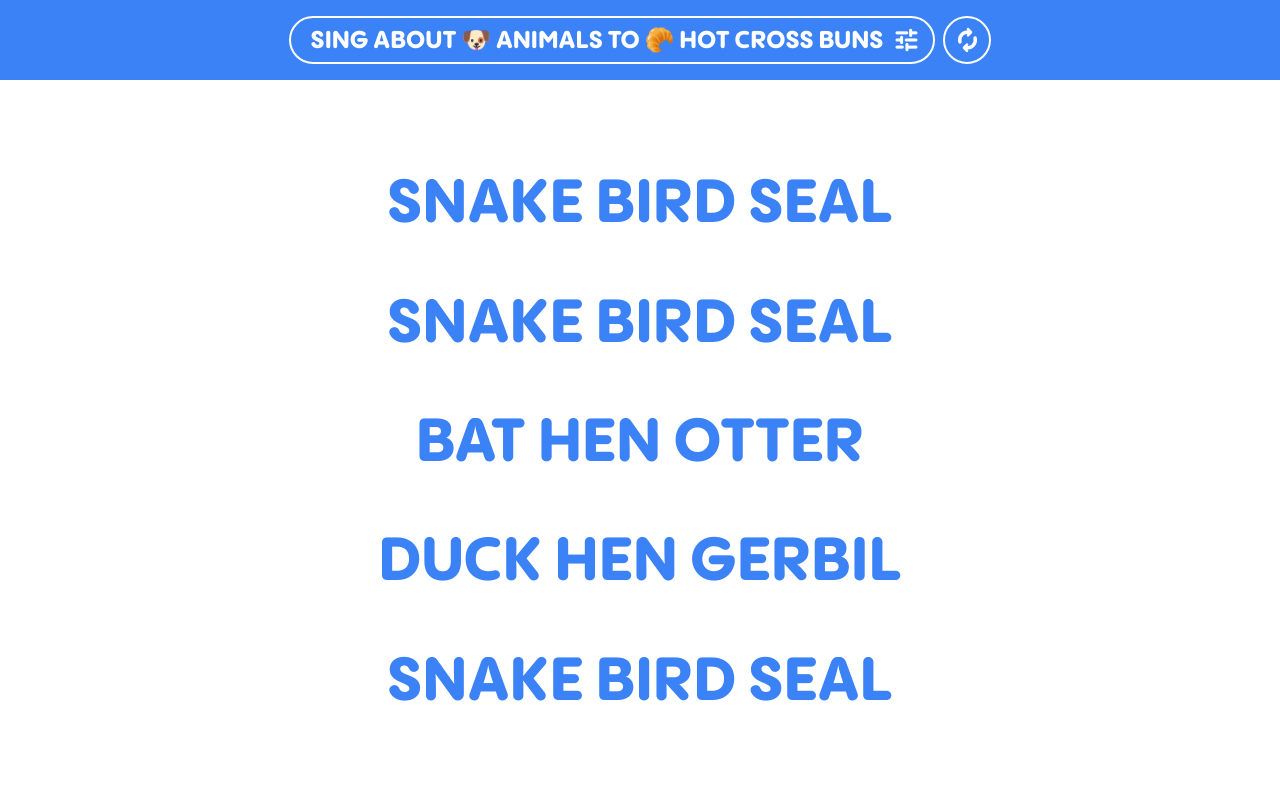
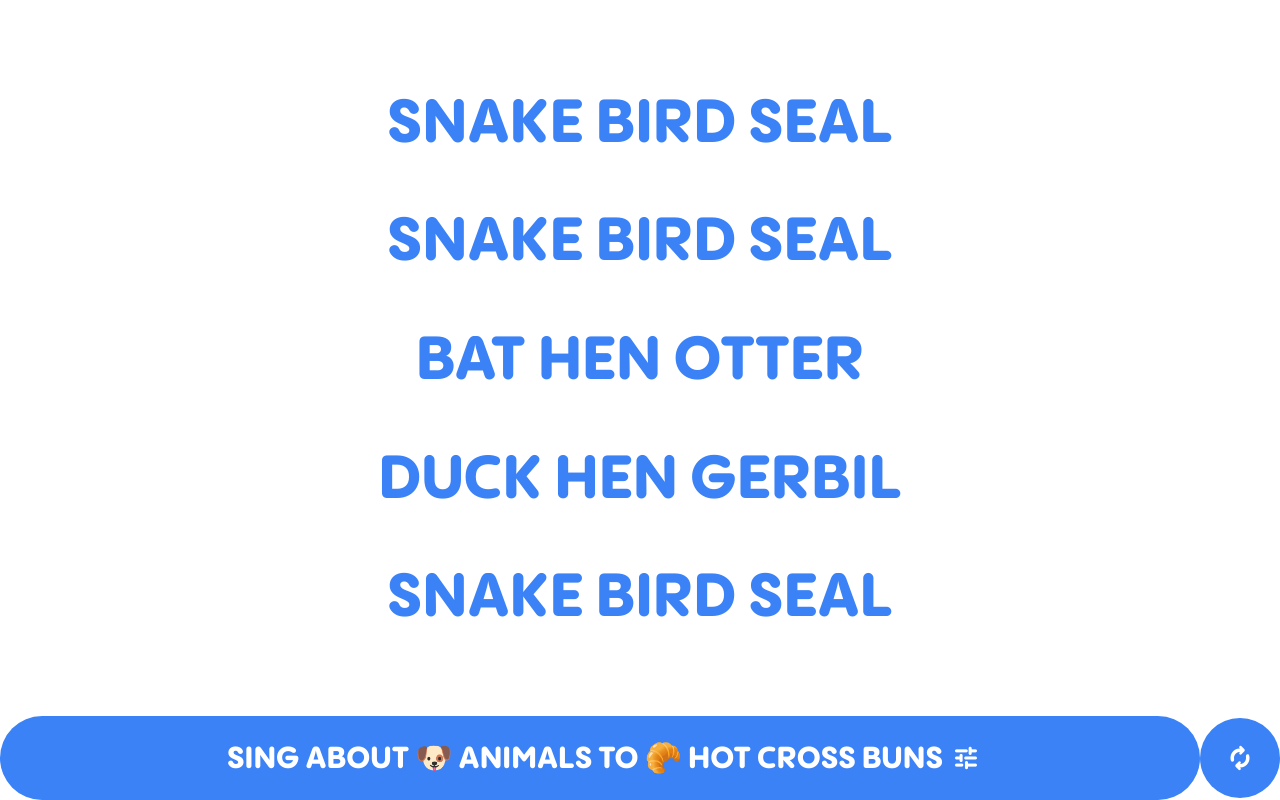
Before and after one commit to davidxcarroll/weemix, a React (Create React App) app: page / in a window 1280 px wide. Built offline with nearby package versions, Linux system fonts and the light colour scheme.

Commit message:
refinements

```diff
--- a/src/App.js
+++ b/src/App.js
@@ -31,13 +31,13 @@ const WeemixApp = () => {
   ];
 
   const colors = [
-    { name: '💙 Blue', value: 'blue' },
-    { name: '💜 Purple', value: 'purple' },
-    { name: '🩷 Pink', value: 'pink' },
-    { name: '❤️ Red', value: 'red' },
-    { name: '🧡 Orange', value: 'orange' },
-    { name: '💛 Yellow', value: 'yellow' },
-    { name: '💚 Green', value: 'green' }
+    { name: '💙', value: 'blue' },
+    { name: '💜', value: 'purple' },
+    { name: '🩷', value: 'pink' },
+    { name: '❤️', value: 'red' },
+    { name: '🧡', value: 'orange' },
+    { name: '💛', value: 'yellow' },
+    { name: '💚', value: 'green' }
   ];
 
   useEffect(() => {
@@ -56,6 +56,7 @@ const WeemixApp = () => {
 
   const renderButton = (item, currentValue, setter, category) => (
     <div
+      key={`${category}-${item.value}`}
       onClick={() => setter(item.value)}
       className={`
         cursor-pointer whitespace-nowrap rounded-full md:py-3 sm:py-2 py-1 md:px-6 sm:px-4 px-3
@@ -70,7 +71,7 @@ const WeemixApp = () => {
               accentColor === 'yellow' ? 'text-yellow-500' :
               'text-blue-500'
             )
-          : 'text-white/80 sm:shadow-[inset_0_0_0_4px_rgba(255,255,255,.25)] shadow-[inset_0_0_0_3px_rgba(255,255,255,.25)]'
+          : 'text-white bg-white/20'
         }
       `}
     >
@@ -79,15 +80,17 @@ const WeemixApp = () => {
   );
 
   return (
-    <div className="relative flex md:flex-col flex-col-reverse w-screen h-[100dvh] min-h-[-webkit-fill-available] bg-white dark:bg-black font-pangram uppercase overflow-y-auto">
+    <div className="relative flex flex-col-reverse w-screen h-[100dvh] min-h-[-webkit-fill-available] bg-white dark:bg-black font-pangram uppercase overflow-y-auto">
+
       {/* Modal */}
       <div className={`
-        w-full h-screen
+        w-full h-full
         ${isModalOpen ? 'flex' : 'hidden'}
-        flex-row flex-wrap items-center justify-center gap-1
-        absolute top-0 left-0 z-50 md:p-2
+        flex-row flex-wrap items-end justify-center
+        absolute top-0 left-0 z-50
         backdrop-blur-sm overflow-auto
         lg:text-3xl md:text-2xl sm:text-xl text-lg
+        transition-[background] duration-1000 ease-in-out
         ${accentColor === 'blue' ? 'bg-blue-500/90' :
           accentColor === 'red' ? 'bg-red-500/90' :
           accentColor === 'green' ? 'bg-green-500/90' :
@@ -105,7 +108,7 @@ const WeemixApp = () => {
               w-fit h-fit bg-white md:py-3 sm:py-2 py-1 md:px-6 sm:px-4 px-3 rounded-full whitespace-nowrap
               `}
             >
-              Topics
+              ❓
             </div>
             {topics.map(t => renderButton(t, topic, setTopic, 'topic'))}
           </div>
@@ -116,7 +119,7 @@ const WeemixApp = () => {
               w-fit h-fit bg-white md:py-3 sm:py-2 py-1 md:px-6 sm:px-4 px-3 rounded-full whitespace-nowrap
               `}
             >
-              Tunes
+              🎵
             </div>
             {tunes.map(t => renderButton(t, tune, setTune, 'tune'))}
           </div>
@@ -127,7 +130,7 @@ const WeemixApp = () => {
               w-fit h-fit bg-white md:py-3 sm:py-2 py-1 md:px-6 sm:px-4 px-3 rounded-full whitespace-nowrap
               `}
             >
-              Color
+              🎨
             </div>
             {colors.map(c => renderButton(c, accentColor, setAccentColor, 'color'))}
           </div>
@@ -135,7 +138,7 @@ const WeemixApp = () => {
           {/* Sing button */}
           <div
             onClick={handleSing}
-            className="w-full flex items-center justify-center text-white bg-black xl:py-6 md:py-4 py-2 rounded-full whitespace-nowrap cursor-pointer"
+            className="w-full flex items-center justify-center text-white bg-black xl:py-6 md:py-4 py-2 rounded-t-full whitespace-nowrap cursor-pointer"
           >
             Sing!
           </div>
@@ -144,35 +147,52 @@ const WeemixApp = () => {
 
       {/* Header */}
       <div className={`
-        flex flex-row flex-wrap md:gap-2 gap-1 justify-center items-center w-full md:p-4 p-2
-        text-white dark:text-black md:text-2xl text-base max-md:px-0 overflow-y-auto
-        ${accentColor === 'blue' ? 'bg-blue-500' :
-          accentColor === 'red' ? 'bg-red-500' :
-          accentColor === 'green' ? 'bg-green-500' :
-          accentColor === 'purple' ? 'bg-purple-500' :
-          accentColor === 'pink' ? 'bg-pink-500' :
-          accentColor === 'orange' ? 'bg-orange-500' :
-          accentColor === 'yellow' ? 'bg-yellow-500' :
-          'bg-blue-500'
-        }`}
+        flex flex-row justify-center items-center w-full
+        text-white dark:text-black max-md:px-0
+        `}
       >
-        {/* Config button */}
+
         <div
           onClick={() => setIsModalOpen(true)}
-          className="flex items-center justify-center gap-2 rounded-3xl border-2 border-white dark:border-black pl-5 pr-3 py-1 cursor-pointer"
+          className={`
+            w-full flex items-center justify-center gap-2 rounded-full cursor-pointer
+            md:pl-10 pl-5 md:pr-8 pr-3
+            lg:text-3xl md:text-2xl sm:text-xl text-lg
+            xl:py-6 md:py-4 py-2
+            ${accentColor === 'blue' ? 'bg-blue-500' :
+              accentColor === 'red' ? 'bg-red-500' :
+              accentColor === 'green' ? 'bg-green-500' :
+              accentColor === 'purple' ? 'bg-purple-500' :
+              accentColor === 'pink' ? 'bg-pink-500' :
+              accentColor === 'orange' ? 'bg-orange-500' :
+              accentColor === 'yellow' ? 'bg-yellow-500' :
+              'bg-blue-500'
+            }
+            `}
         >
-          <span className="md:leading-6 leading-5 text-center">
+          <span className="whitespace-break-spaces md:leading-6 leading-5 text-center">
             Sing about {topics.find(t => t.value === topic)?.name} to {tunes.find(t => t.value === tune)?.name}
           </span>
-          <span className="material-symbols-rounded md:!text-3xl !text-xl">tune</span>
+          <span className="material-symbols-rounded md:!text-3xl !text-2xl">tune</span>
         </div>
 
         {/* Mix button */}
         <div
           onClick={mix}
-          className="md:w-12 w-10 md:h-12 h-10 flex items-center justify-center rounded-3xl border-2 border-white dark:border-black px-2 py-1 cursor-pointer"
+          className={`
+            h-full max-h-20 aspect-square flex items-center justify-center rounded-full px-2 py-1 cursor-pointer
+            ${accentColor === 'blue' ? 'bg-blue-500' :
+              accentColor === 'red' ? 'bg-red-500' :
+              accentColor === 'green' ? 'bg-green-500' :
+              accentColor === 'purple' ? 'bg-purple-500' :
+              accentColor === 'pink' ? 'bg-pink-500' :
+              accentColor === 'orange' ? 'bg-orange-500' :
+              accentColor === 'yellow' ? 'bg-yellow-500' :
+              'bg-blue-500'
+            }
+            `}
         >
-          <span className="material-symbols-rounded md:!text-3xl !text-xl">autorenew</span>
+          <span className="material-symbols-rounded md:!text-3xl !text-2xl">autorenew</span>
         </div>
       </div>
 
@@ -180,6 +200,7 @@ const WeemixApp = () => {
       <div className={`
         lyrics flex flex-1 flex-col justify-evenly w-full md:p-8 p-2 overflow-y-auto
         xl:text-6xl lg:text-5xl md:text-4xl sm:text-3xl text-2xl
+        xl:leading-12 lg:leading-10 md:leading-8 sm:leading-6 leading-5
         ${accentColor === 'blue' ? 'text-blue-500' :
           accentColor === 'red' ? 'text-red-500' :
           accentColor === 'green' ? 'text-green-500' :
@@ -191,7 +212,7 @@ const WeemixApp = () => {
         }`}
       >
         {currentLyrics.map((line, index) => (
-          <p key={index} className="w-full text-center">{line}</p>
+          <p key={`lyric-${index}`} className="w-full text-center">{line}</p>
         ))}
       </div>
     </div>
```
